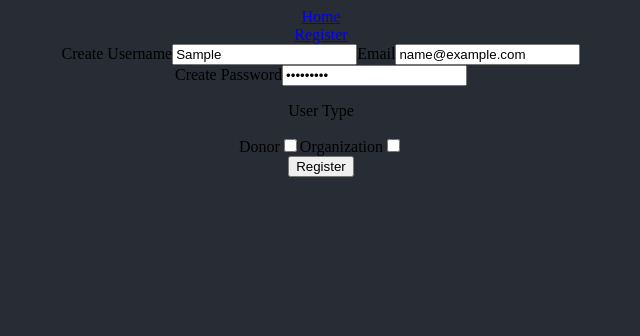
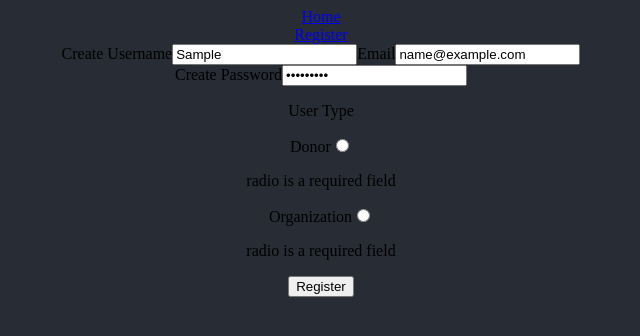
Before and after one commit to buildweek-save-the-animals/front-end, a React (Create React App) app: page /register in a window 1280 px wide. Both pictures are taken after typing "Sample", "name@example.com", "Sample123" into the empty fields and a click on the button "Register". Shown: the top 336 px of the page, without its empty margins (319-959 px from the left). Built offline with nearby package versions, Linux system fonts and the light colour scheme.

Commit message:
debug post request, other than that reg form comp is finished so other forms should go relatively quick

```diff
--- a/src/components/registerPage.js
+++ b/src/components/registerPage.js
@@ -4,8 +4,15 @@ import * as Yup from 'yup';
 import axios from 'axios'
 
 
-const RegisterPage = ({}) => {
+const RegisterPage = ({values, errors, touched, status}) => {
 // set state for posting users
+// const [users, setUsers] = useState([]);
+// useEffect(()=>{
+//     console.log('status has changed', status);
+//     status && setUsers(users =>
+//        [...users, status])
+// },[status])
+
     return (
         <section className='register-section'>
             <Form>
@@ -14,15 +21,18 @@ const RegisterPage = ({}) => {
 
                 <label className='user-Reg'>Create Username
                     <Field type='text' name='username'></Field>
+                    {touched.username && errors.username && <p className='errors-reg'>{errors.username}</p>}
 
                 </label>
 
                 <label className='email-Reg'>Email
                     <Field type='email' name='email'></Field>
+                    {touched.email && errors.email && <p className='errors-reg'>{errors.email}</p>}
                 </label>
 
                 <label className='password-Reg'>Create Password
                     <Field type='password' name='password'></Field>
+                    {touched.password && errors.password && <p className='errors-reg'>{errors.password}</p>}
                 </label>
 
              </div>
@@ -32,12 +42,14 @@ const RegisterPage = ({}) => {
                 <p>User Type</p>
 
                 <label className='checkBox-Reg'>Donor
-                <Field type='checkbox' name='user-type'></Field>
+                <Field type='radio' name='radio' value='donor'></Field>
+                {touched.radio && errors.radio && <p className='errors-reg'>{errors.radio}</p>}
                 </label>
 
 
                 <label className='checkBox-Reg'>Organization
-                <Field type='checkbox' name='user-type'></Field>
+                <Field type='radio' name='radio' value='organization'></Field>
+                {touched.radio && errors.radio && <p className='errors-reg'>{errors.radio}</p>}
                 </label>
 
             </div>
@@ -57,16 +69,36 @@ const RegisterPage = ({}) => {
 }
 
 const FormikRegister = withFormik({
-    mapPropsToValues({}){
+    mapPropsToValues({username,email,password,radio}){
         return {
-
+            username:'',
+            email:'',
+            password:'',
+            radio:'',
         }
-    }
+    },
 
 
-// validation schema
 
-// handle submit and post
+validationSchema: Yup.object().shape({
+username: Yup.string().required(),
+email: Yup.string().required(),
+password: Yup.string().min(8).required(),
+// radio: Yup.boolean().oneOf(['donor','organization']),
+radio:Yup.string().required(),
+
+}),
+
+
+handleSubmit(values,formikBag) {
+    console.log('submitting',values);
+    axios.post('https://bw-save-the-animals.herokuapp.com/auth/register')
+    .then(res => {
+        console.log('post is working', res)
+        // setStatus(res.data)
+    })
+    .catch(err => console.log(err.res))
+}
 
 
 })(RegisterPage)
```
